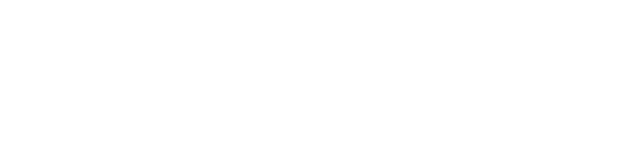
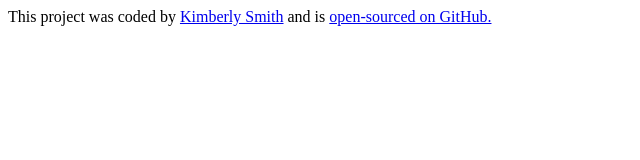
Before and after one commit to ksmith92272/ai-generator, a plain HTML site: page index.html in a window 1280 px wide. Shown: the whole page, without its empty margins (0-640 px from the left). Drawn offline with Linux system fonts and the light colour scheme.

Commit message:
Added footer and links

```diff
--- a/index.html
+++ b/index.html
@@ -13,6 +13,20 @@
 		/>
 	</head>
 	<body>
+		<footer>
+			This project was coded by
+			<a
+				href="https://github.com/ksmith92272"
+				target="_blank"
+				>Kimberly Smith</a
+			>
+			and is
+			<a
+				href="https://github.com/ksmith92272/ai-generator"
+				target="_blank"
+				>open-sourced on GitHub.</a
+			>
+		</footer>
 		<script src="src/index.js"></script>
 	</body>
 </html>
```
Also changed, not shown: 1 other file.
